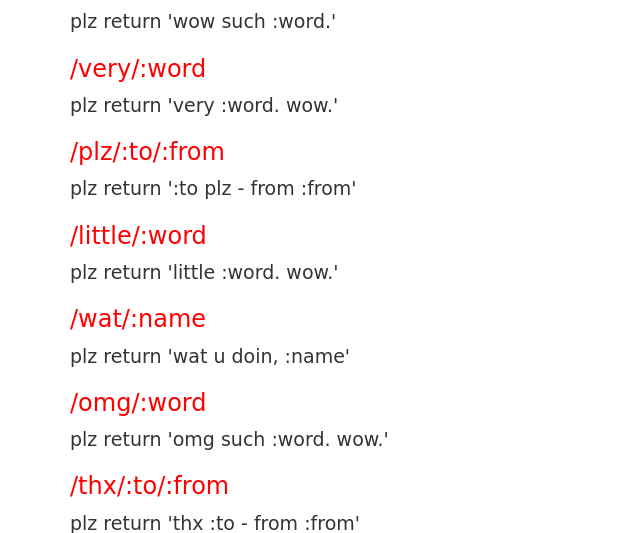
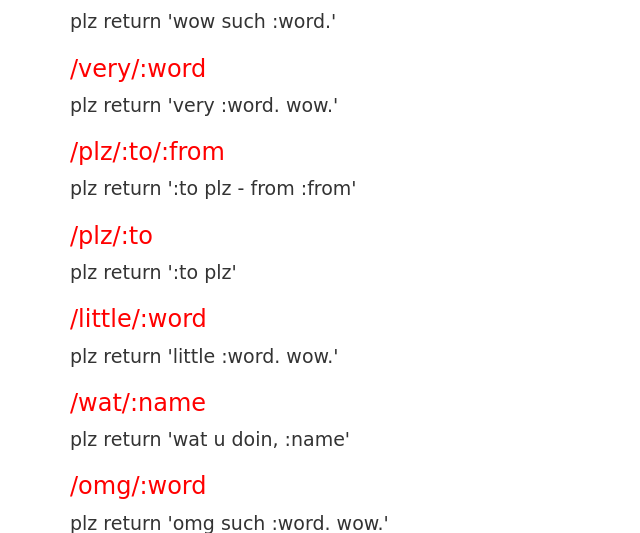
Before and after one commit to simplyluke/daas, a Flask app: page / in a window 1280 px wide. Shown: the part 753-1286 px from the top of the page, without its empty margins (0-640 px from the left). Run offline with Flask 2, Linux system fonts and the light colour scheme; some libraries are stand-ins or nearby versions.

Commit message:
Wow such /plz changed    Much annonymous now      very useful                    wow

```diff
--- a/app.py
+++ b/app.py
@@ -97,6 +97,19 @@ def show_plz(to, sender):
   if request.method == 'GET':
     return content
 
+@app.route('/plz/<to>')
+@mimerender(
+    default = 'html',
+    html = render_html,
+    json = render_json,
+    txt = render_txt
+)
+def show_plz_no_sender(to):
+    main = "%s plz" % to
+    content = {'main': main}
+    if request.method == 'GET':
+        return content
+
 @app.route('/thx/<to>/<sender>')
 @mimerender (
   default = 'html',
--- a/templates/index.html
+++ b/templates/index.html
@@ -21,6 +21,8 @@
   <p>plz return 'very :word. wow.'</p>
   <h3>/plz/:to/:from</h3>
   <p>plz return ':to plz - from :from'</p>
+  <h3>/plz/:to</h3>
+  <p>plz return ':to plz'</p>
   <h3>/little/:word</h3>
   <p>plz return 'little :word. wow.'</p>
   <h3>/wat/:name</h3>
```
Also changed, not shown: 1 other file.
